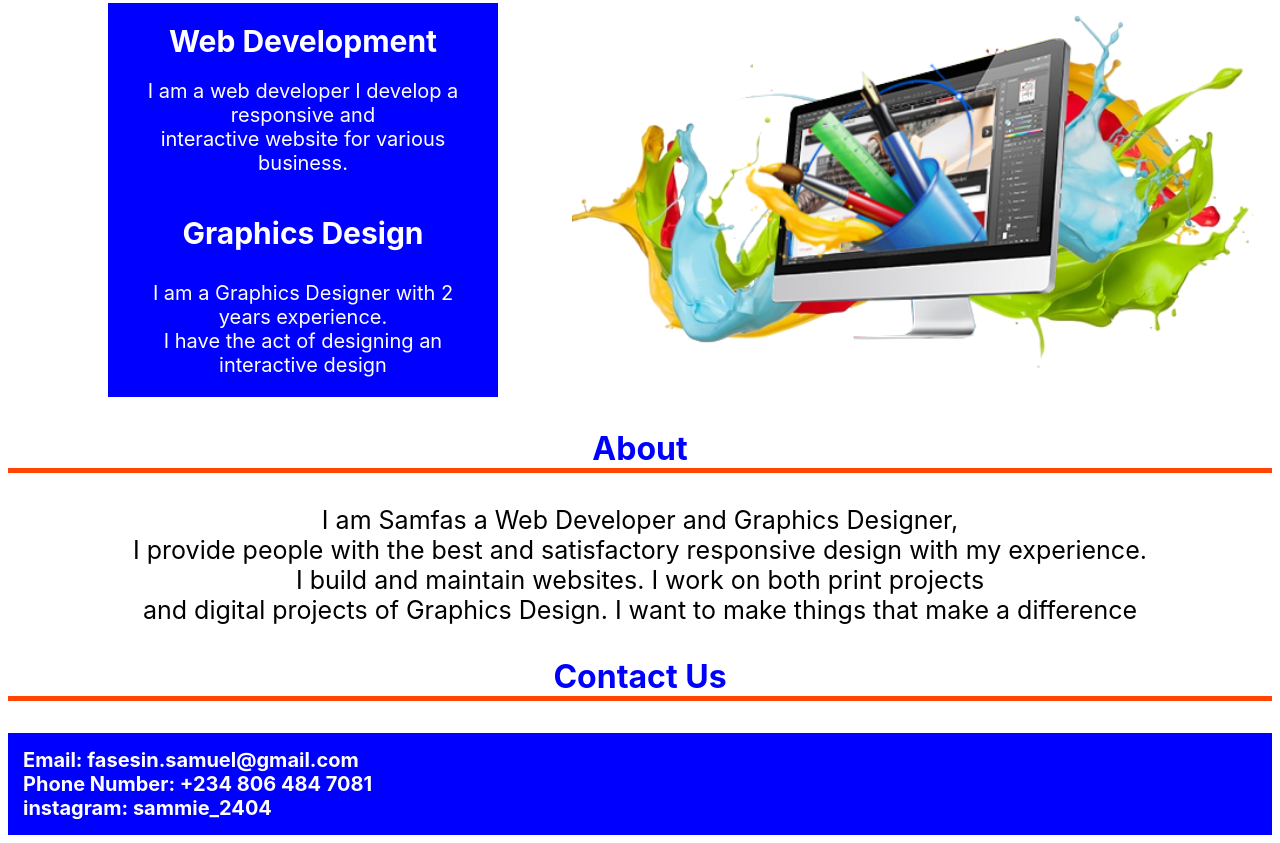
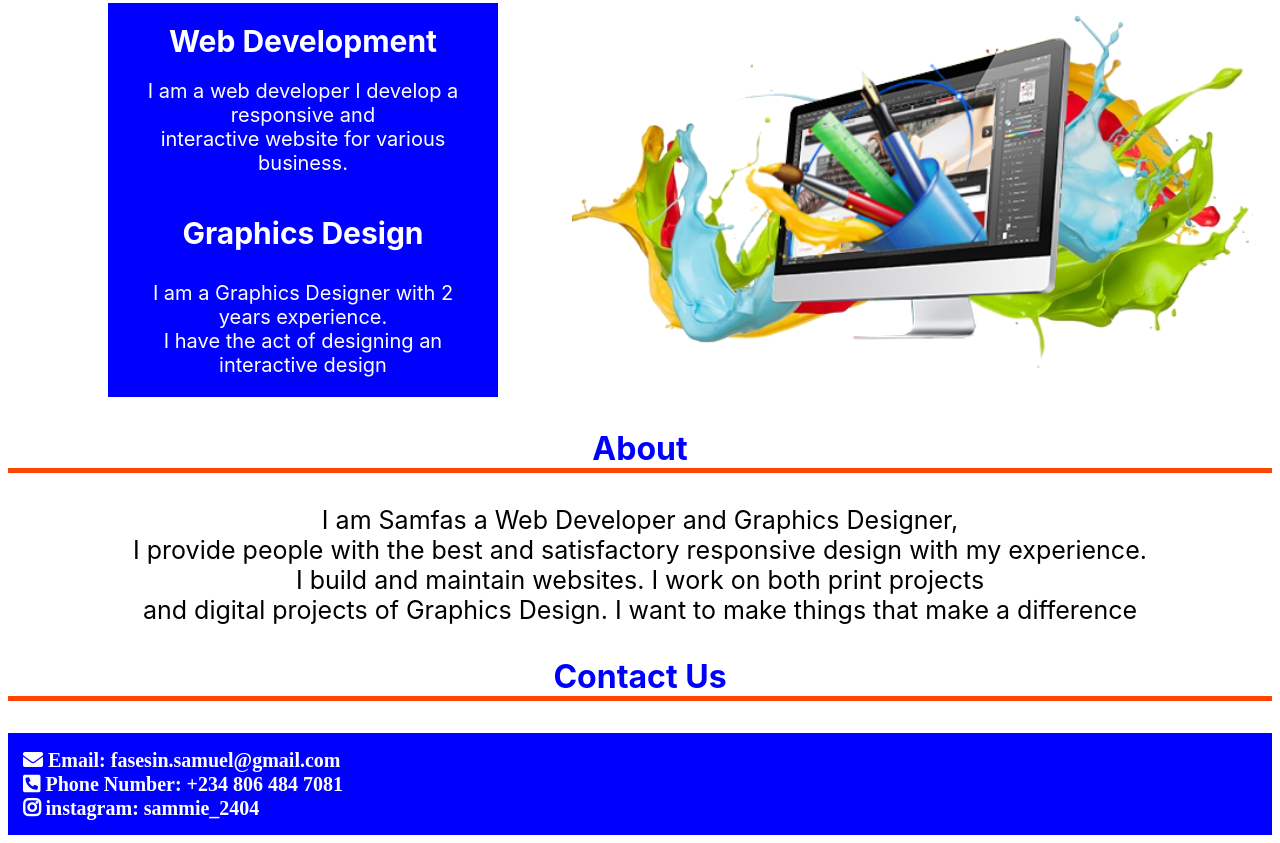
Before and after one commit to samfas01/porfolio-web1, a plain HTML site: page index.html in a window 1280 px wide. Shown: the part 616-1459 px from the top of the page. Drawn offline with Linux system fonts and the light colour scheme.

Commit message:
my second porfolio statement

```diff
--- a/index.html
+++ b/index.html
@@ -51,9 +51,13 @@ Hello!<br>
     <p class="border" style="font-size: 32px;  color: blue; font-weight: bolder; text-align: center; font-family: -apple-system, BlinkMacSystemFont, 'Segoe UI', Roboto, Oxygen, Ubuntu, Cantarell, 'Open Sans', 'Helvetica Neue', sans-serif;">
         Contact Us</p>
         <div class="div2">
-            Email: fasesin.samuel@gmail.com<br>
-            Phone Number: +234 806 484 7081<br>
-            instagram: sammie_2404<br>
+            <i class="fas fa-envelope">    Email: fasesin.samuel@gmail.com</i><br>
+            <i class="fas fa-phone-square-alt">
+                <a href="https://web.whatsapp.com/08064847081" class="link">Phone Number: +234 806 484 7081</a>
+                </i><br>
+            <i class="fab fa-instagram">
+                <a href="https://www.instagram.com/sammie_2404/" class="link">instagram: sammie_2404</a>
+            </i><br>
                 </div>
 </div>
 </body>
--- a/style.css
+++ b/style.css
@@ -146,3 +146,7 @@ input[type=submit] {
     font-family: -apple-system, BlinkMacSystemFont, 'Segoe UI', Roboto, Oxygen, Ubuntu, Cantarell, 'Open Sans', 'Helvetica Neue', sans-serif;
     font-weight: bolder;
 }
+.link {
+    color: white;
+    text-decoration: none;
+}
```
